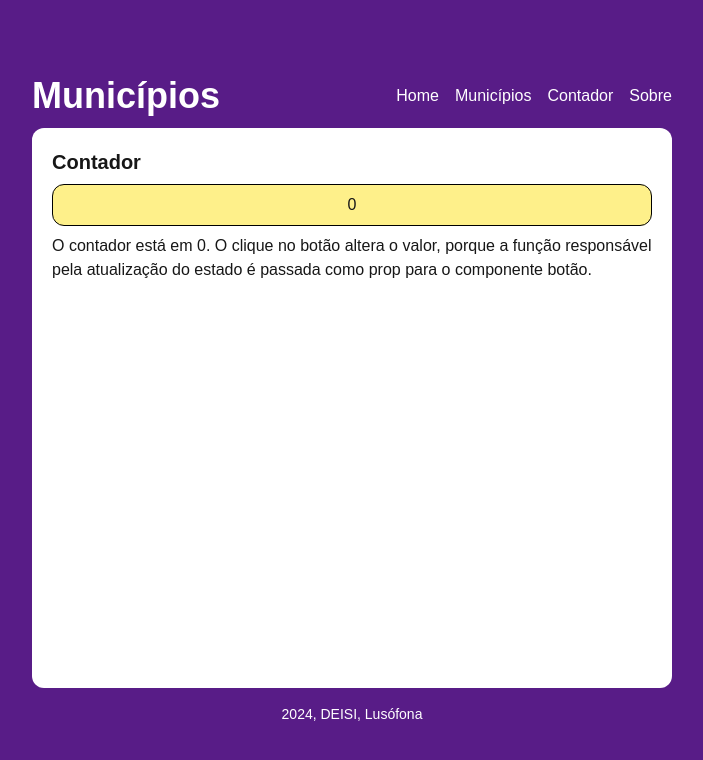
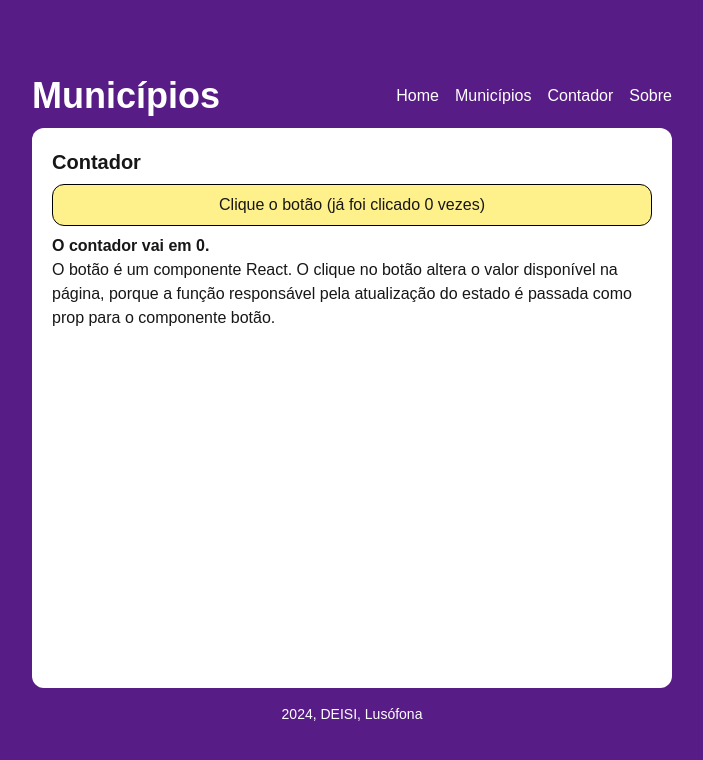
Before and after one commit to ULHT-PW/municipios, a Next.js app: page /counter in a window 1280 px wide. Shown: the top 760 px of the page, without its empty margins (288-991 px from the left). Built offline with nearby package versions, Linux system fonts and the light colour scheme.

Commit message:
orgainzacao codigo e botao

```diff
--- a/app/counter/page.tsx
+++ b/app/counter/page.tsx
@@ -21,10 +21,13 @@ export default function Page() {
     <h2 className="text-xl font-bold">Contador</h2>
     <Button
       count={count}
-        increment={()=>setCount(count+1)}
+      increment={() => setCount(count + 1)}
     />
-    <p>O contador está em {count}. O clique no botão altera o valor,
-      porque a função responsável pela atualização do estado
-      é passada como prop para o componente botão.</p>
+
+    <p className="font-bold">O contador vai em {count}.</p>
+
+    <p>O botão é um componente React. O clique no botão altera o valor disponível na página,
+      porque a função responsável pela atualização do estado é passada como prop para o componente botão.</p>
+
   </>
 }
--- a/app/municipalities/page.tsx
+++ b/app/municipalities/page.tsx
@@ -27,6 +27,15 @@ export default function Page() {
 
 
   //
+  // F. Handlers (interação do utilizador)
+  function addRemoveMunicipality(municipio: string) {
+    setMunicipalitiesList((prev) =>
+      prev.includes(municipio) ? prev.filter(m => m != municipio) : [...prev, municipio]
+    )
+  }
+
+
+  //
   // E. Efeitos
   useEffect(() => {
     const localMunicipalitiesList = localStorage.getItem('municipalitiesList') || '[]';
@@ -36,15 +45,6 @@ export default function Page() {
   useEffect(() => {
     localStorage.setItem('municipalitiesList', JSON.stringify(municipalitiesList));
   }, [municipalitiesList])
-
-
-  //
-  // F. Handlers (interação do utilizador)
-  function addRemoveMunicipality(municipio: string) {
-    setMunicipalitiesList((prev) =>
-      prev.includes(municipio) ? prev.filter(m => m != municipio) : [...prev, municipio]
-    )
-  }
 
 
   //
--- a/components/Button/Button.tsx
+++ b/components/Button/Button.tsx
@@ -11,6 +11,6 @@ export default function Button({count, increment}: ButtonProps) {
         onClick={increment}
         className="p-2 mt-2 mb-2 w-full bg-yellow-200 border border-black hover:bg-yellow-300 rounded-xl"
         >
-        {count}
+        Clique o botão (já foi clicado {count} vezes)
     </button>)
 }
```
Lines whose indentation alone changed are shown as unchanged.
